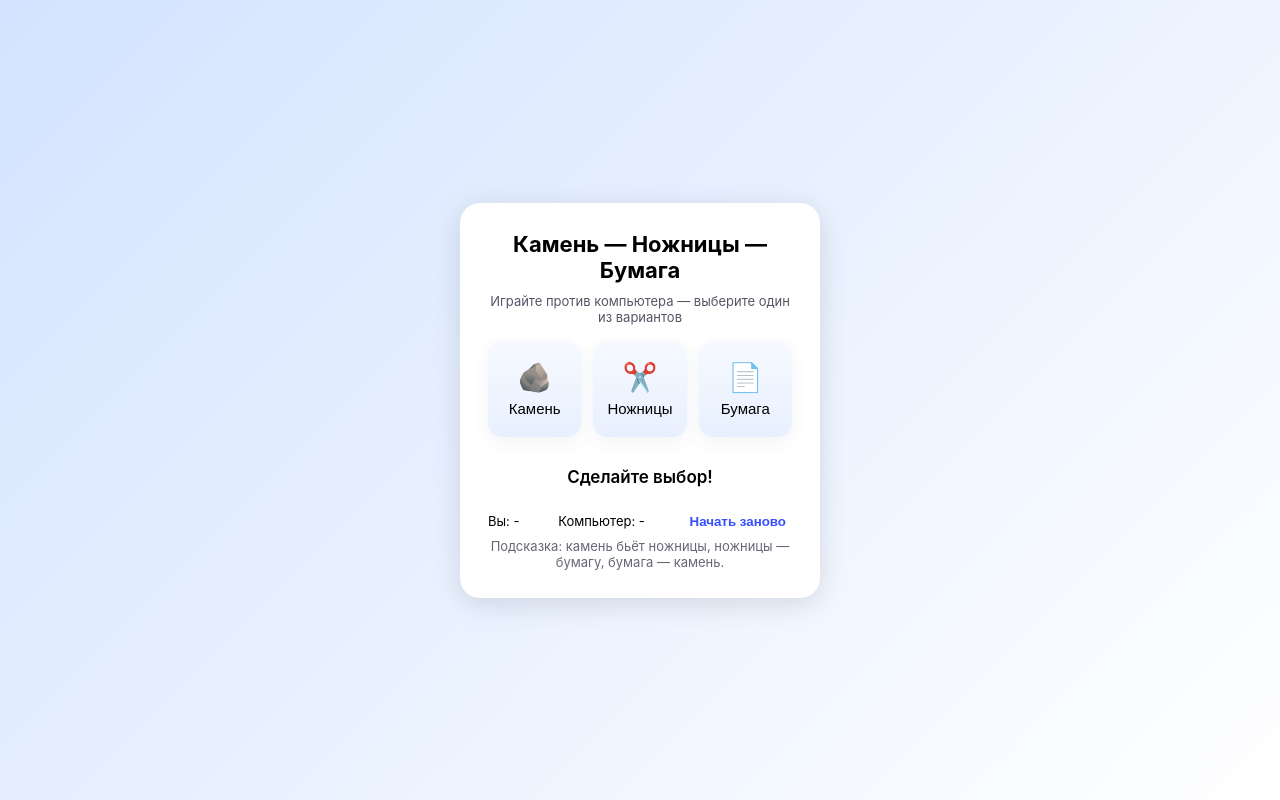
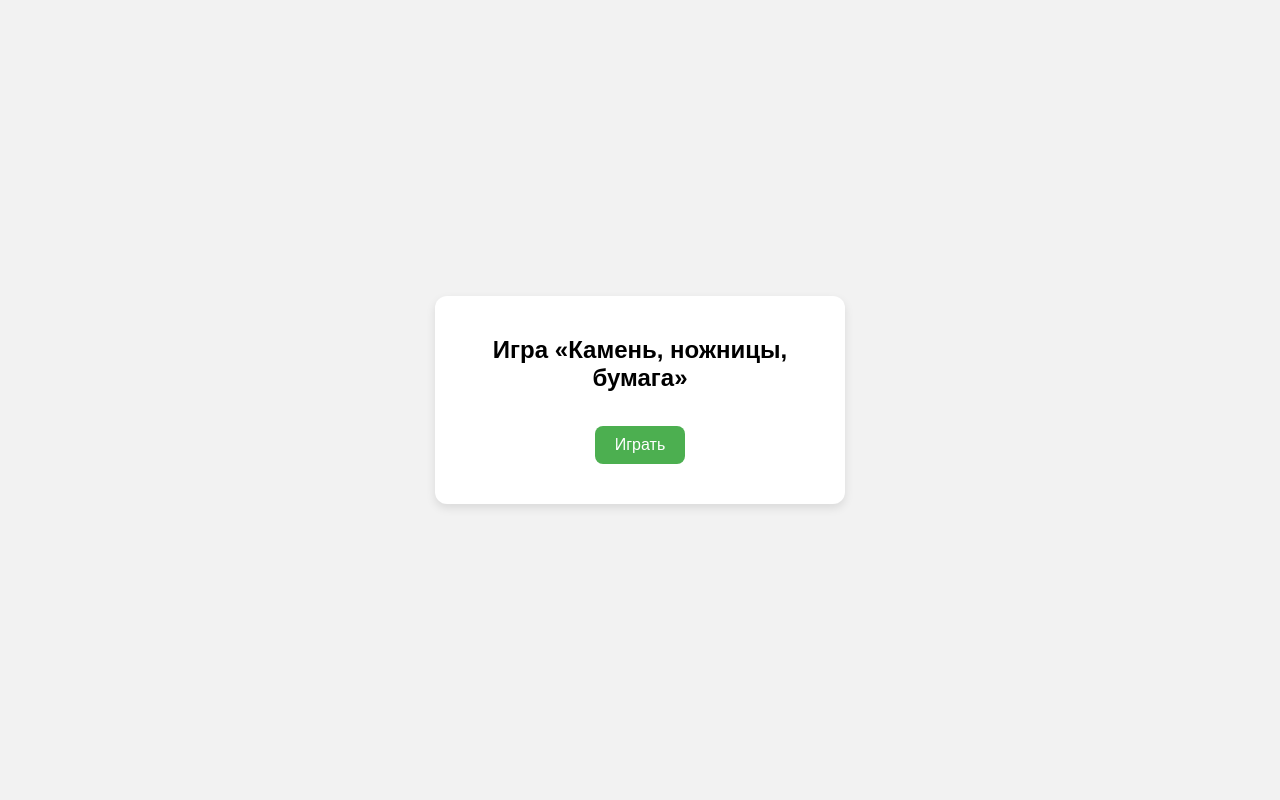
Before and after one commit to fauntane/Homework1, a plain HTML site: page rock-paper.html in a window 1280 px wide. Drawn offline with Linux system fonts and the light colour scheme.

Commit message:
Правки по кнб

```diff
--- a/rock-paper.css
+++ b/rock-paper.css
@@ -1,71 +1,35 @@
-*{box-sizing: border-box}
-body{
-  margin:0;
-  font-family: Inter, Roboto, Arial, sans-serif;
-  background: linear-gradient(135deg,#d3e3ff,#ffffff);
-  display:flex;
-  justify-content:center;
-  align-items:center;
-  height:100vh;
+body {
+  font-family: Arial, sans-serif;
+  background: #f2f2f2;
+  display: flex;
+  justify-content: center;
+  align-items: center;
+  height: 100vh;
+  margin: 0;
 }
-.container{
-  background:#fff;
-  padding:28px;
-  border-radius:20px;
-  box-shadow:0 6px 28px rgba(0,0,0,0.12);
-  text-align:center;
-  width:360px;
+
+.container {
+  background: #fff;
+  padding: 20px 30px;
+  border-radius: 12px;
+  box-shadow: 0 4px 10px rgba(0,0,0,0.1);
+  width: 350px;
+  text-align: center;
 }
-h1{
-  margin:0 0 10px 0;
-  font-size:22px;
+
+button {
+  padding: 10px 20px;
+  margin-top: 15px;
+  font-size: 16px;
+  border: none;
+  border-radius: 8px;
+  cursor: pointer;
+  background: #4caf50;
+  color: white;
 }
-.subtitle{
-  color:#556;
-  font-size:13px;
-  margin-bottom:16px;
+
+#result {
+  margin-top: 20px;
+  font-size: 18px;
+  font-weight: bold;
 }
-.choices{
-  display:flex;
-  justify-content:space-between;
-  gap:12px;
-}
-.choice-btn{
-  flex:1 1 0;
-  height:96px;
-  border-radius:14px;
-  font-size:15px;
-  cursor:pointer;
-  border:none;
-  background:linear-gradient(180deg,#f6f9ff,#e8f0ff);
-  display:flex;
-  flex-direction:column;
-  align-items:center;
-  justify-content:center;
-  gap:6px;
-  transition:transform .14s ease, box-shadow .14s ease;
-  box-shadow:0 6px 18px rgba(50,70,120,0.06);
-}
-.choice-btn:active{transform:translateY(2px)}
-.choice-btn:hover{transform:translateY(-6px); box-shadow:0 12px 34px rgba(50,70,120,0.09)}
-.choice-emoji{font-size:28px}
-#result{
-  margin-top:18px;
-  font-size:17px;
-  font-weight:600;
-  min-height:44px;
-  display:flex;
-  align-items:center;
-  justify-content:center;
-}
-.small-info{font-size:13px; color:#667; margin-top:8px}
-.result-win{color:#0a7b2d}
-.result-lose{color:#c62828}
-.result-draw{color:#5b6b86}
-.footer-row{display:flex; justify-content:space-between; align-items:center; gap:8px; margin-top:14px}
-.choice-display{font-size:13px}
-.play-again{background:none; border:none; color:#3750ff; cursor:pointer; font-weight:600}
-@media (max-width:420px){
-  .container{width:92%; padding:18px}
-  .choice-btn{height:82px}
-}
--- a/rock-paper.html
+++ b/rock-paper.html
@@ -3,40 +3,14 @@
 <head>
   <meta charset="UTF-8" />
   <meta name="viewport" content="width=device-width, initial-scale=1.0" />
-    <title>Камень, Ножницы, Бумага</title>
+  <title>Камень, ножницы, бумага</title>
   <link rel="stylesheet" href="rock-paper.css">
 </head>
 <body>
   <div class="container">
-        <h1>Камень — Ножницы — Бумага</h1>
-        <div class="subtitle">Играйте против компьютера — выберите один из вариантов</div>
-
-        <div class="choices">
-            <button class="choice-btn" data-choice="камень">
-                <div class="choice-emoji">🪨</div>
-                <div>Камень</div>
-            </button>
-
-            <button class="choice-btn" data-choice="ножницы">
-                <div class="choice-emoji">✂️</div>
-                <div>Ножницы</div>
-            </button>
-
-            <button class="choice-btn" data-choice="бумага">
-                <div class="choice-emoji">📄</div>
-                <div>Бумага</div>
-            </button>
-        </div>
-
-        <div id="result">Сделайте выбор!</div>
-
-        <div class="footer-row">
-            <div class="choice-display">Вы: <span id="user-choice">-</span></div>
-            <div class="choice-display">Компьютер: <span id="comp-choice">-</span></div>
-            <button id="play-again" class="play-again">Начать заново</button>
-        </div>
-
-        <div class="small-info">Подсказка: камень бьёт ножницы, ножницы — бумагу, бумага — камень.</div>
+    <h2>Игра «Камень, ножницы, бумага»</h2>
+    <button id="playBtn">Играть</button>
+    <div id="result"></div>
   </div>
 
   <script src="rock-paper.js"></script>
--- a/rock-paper.js
+++ b/rock-paper.js
@@ -1,61 +1,29 @@
-// script.js — логика игры Камень, Ножницы, Бумага
-const options = ["камень", "ножницы", "бумага"];
+document.getElementById("playBtn").addEventListener("click", playGame);
 
-const buttons = document.querySelectorAll('.choice-btn');
-const resultEl = document.getElementById('result');
-const userDisplay = document.getElementById('user-choice');
-const compDisplay = document.getElementById('comp-choice');
-const playAgainBtn = document.getElementById('play-again');
+function playGame() {
+  const userChoice = prompt("Введите: камень, ножницы или бумага").toLowerCase();
+  const options = ["камень", "ножницы", "бумага"];
+  const computerChoice = options[Math.floor(Math.random() * 3)];
 
-function getComputerChoice(){
-  return options[Math.floor(Math.random()*options.length)];
+  if (!options.includes(userChoice)) {
+    document.getElementById("result").innerText = "Ошибка: неправильный выбор!";
+    return;
+  }
+
+  let outcome = "";
+
+  if (userChoice === computerChoice) {
+    outcome = "Ничья!";
+  } else if (
+    (userChoice === "камень" && computerChoice === "ножницы") ||
+    (userChoice === "ножницы" && computerChoice === "бумага") ||
+    (userChoice === "бумага" && computerChoice === "камень")
+  ) {
+    outcome = "Вы победили!";
+  } else {
+    outcome = "Вы проиграли!";
+  }
+
+  document.getElementById("result").innerHTML =
+    `Ваш выбор: <b>${userChoice}</b><br>Выбор компьютера: <b>${computerChoice}</b><br><br>${outcome}`;
 }
-
-function decide(user, comp){
-  if(user === comp) return 'draw';
-  if(
-    (user === 'камень' && comp === 'ножницы') ||
-    (user === 'ножницы' && comp === 'бумага') ||
-    (user === 'бумага' && comp === 'камень')
-  ) return 'win';
-  return 'lose';
-}
-
-function showResult(user, comp, outcome){
-  userDisplay.textContent = user;
-  compDisplay.textContent = comp;
-
-  if(outcome === 'draw'){
-    resultEl.textContent = 'Ничья!';
-    resultEl.className = 'result-draw';
-  } else if(outcome === 'win'){
-    resultEl.textContent = 'Вы победили!';
-    resultEl.className = 'result-win';
-  } else {
-    resultEl.textContent = 'Вы проиграли!';
-    resultEl.className = 'result-lose';
-  }
-}
-
-buttons.forEach(btn => {
-  btn.addEventListener('click', () => {
-    const userChoice = btn.getAttribute('data-choice');
-    const compChoice = getComputerChoice();
-    const outcome = decide(userChoice, compChoice);
-
-    // мягкая анимация нажатия
-    btn.animate([
-      {transform: 'scale(1)'},
-      {transform: 'scale(0.96)'}
-    ], {duration:120, fill:'forwards'});
-
-    showResult(userChoice, compChoice, outcome);
-  });
-});
-
-playAgainBtn.addEventListener('click', () => {
-  userDisplay.textContent = '-';
-  compDisplay.textContent = '-';
-  resultEl.textContent = 'Сделайте выбор!';
-  resultEl.className = '';
-});
```
Lines whose indentation alone changed are shown as unchanged.
